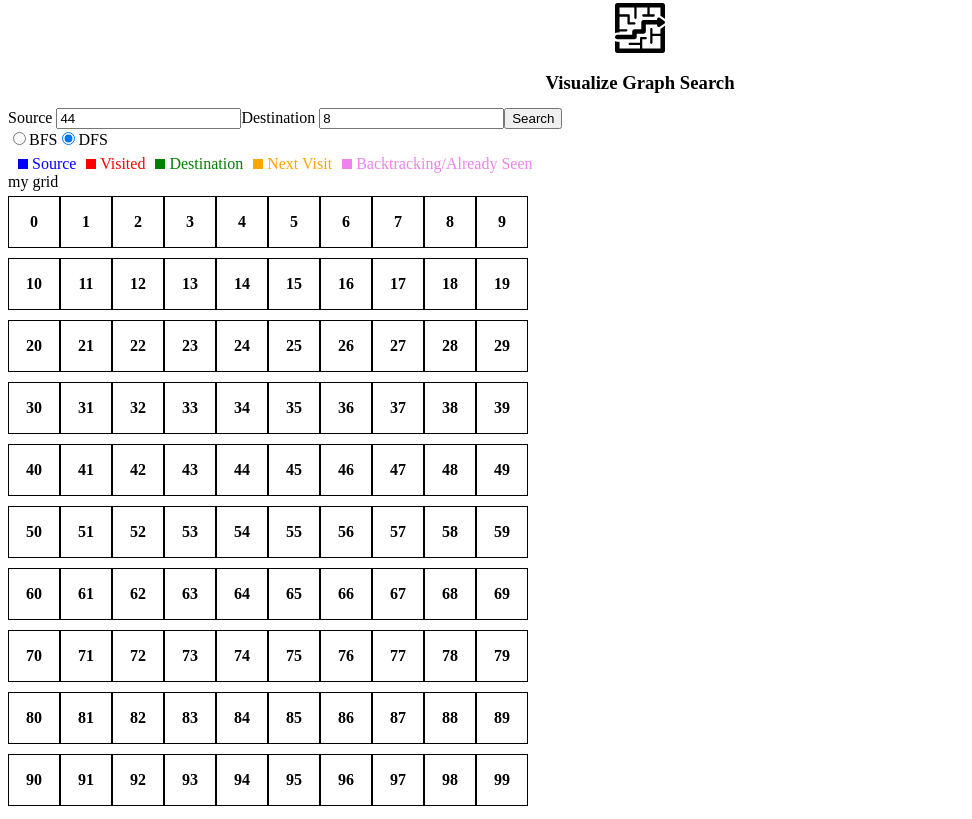
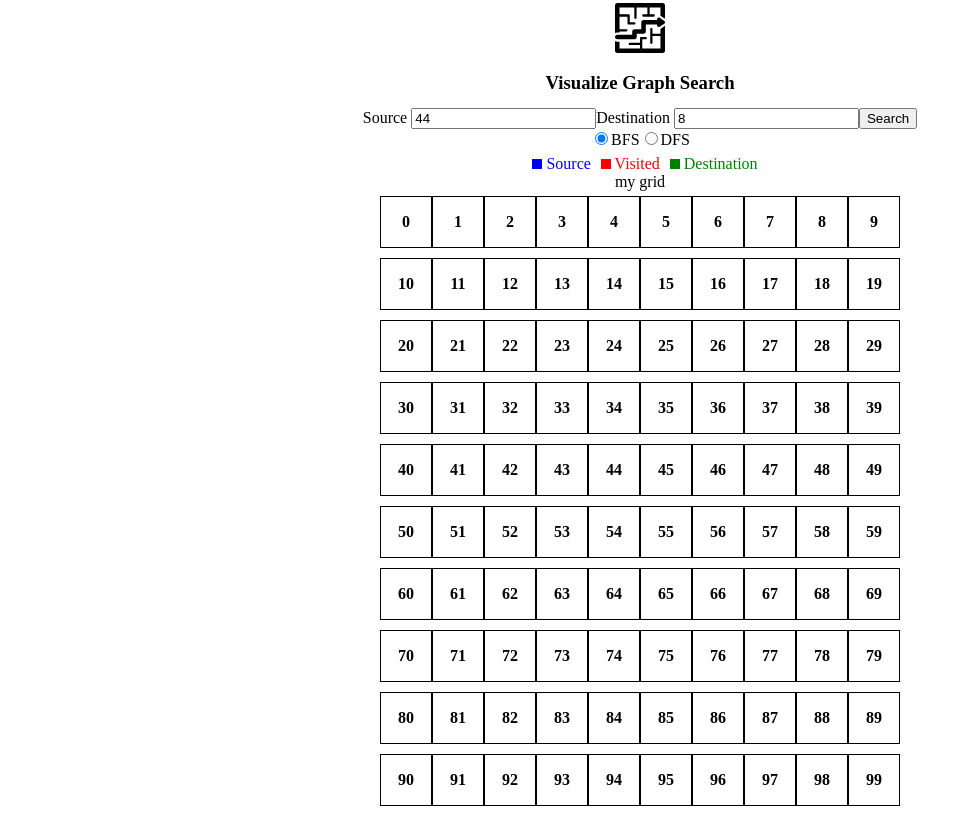
Before and after one commit to yogeshwar-b/VisualizeGraphSearch, a React (Vite) app: page / in a window 1280 px wide. Shown: the whole page, without its empty margins (0-972 px from the left). Built offline with nearby package versions, Linux system fonts and the light colour scheme.

Commit message:
Display Centering changes.

```diff
--- a/src/GraphSearch.tsx
+++ b/src/GraphSearch.tsx
@@ -13,7 +13,7 @@
   ] = useState<SearchParams>({
     source: 44,
     destination: 8,
-    search: "dfs",
+    search: "bfs",
   })
 
   const handleInputChange = (e: React.ChangeEvent<HTMLInputElement>) => {
@@ -50,7 +50,8 @@
   }
 
   return (
-    <div style={{ width: "100%", height: "100%" }}>
+    <div style={{ width: "100%", height: "100%" ,placeContent:'center',placeItems:'center'}}>
+      <div>
           <label htmlFor="source">Source </label>
           <input
             type="text"
@@ -59,7 +60,6 @@
             value={searchParams.source}
             onChange={handleInputChange}
           />
-
           <label htmlFor="destination">Destination </label>
           <input
             type="text"
@@ -68,7 +68,6 @@
             value={searchParams.destination}
             onChange={handleInputChange}
           />
-
           <button onClick={handleSearch}>Search</button>
           {searchParams.source &&
           searchParams.destination &&
@@ -80,6 +79,7 @@
           ) : (
             <div style={{ color: "red" }}>Invalid Input</div>
           )}
+      </div>
 
       <div>
         <input
@@ -196,7 +196,7 @@
     ))
   }
   return (
-    <div style={{ width: "100%", height: "100%" }}>
+    <div style={{ width: "100%", height: "100%",placeContent:'center',placeItems:'center' }}>
       <div>my grid</div>
       <div>{GraphRows(10)}</div>
     </div>
```
Also changed, not shown: 1 other file (tests, documents, lock files or other folders). Lines whose indentation alone changed are shown as unchanged.
